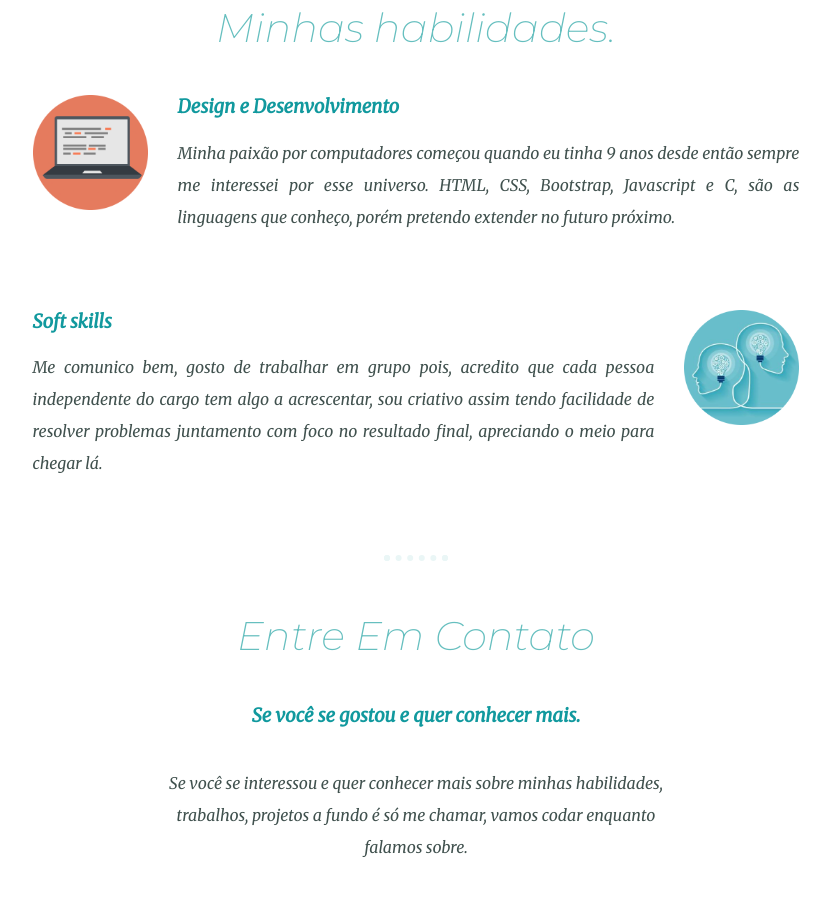
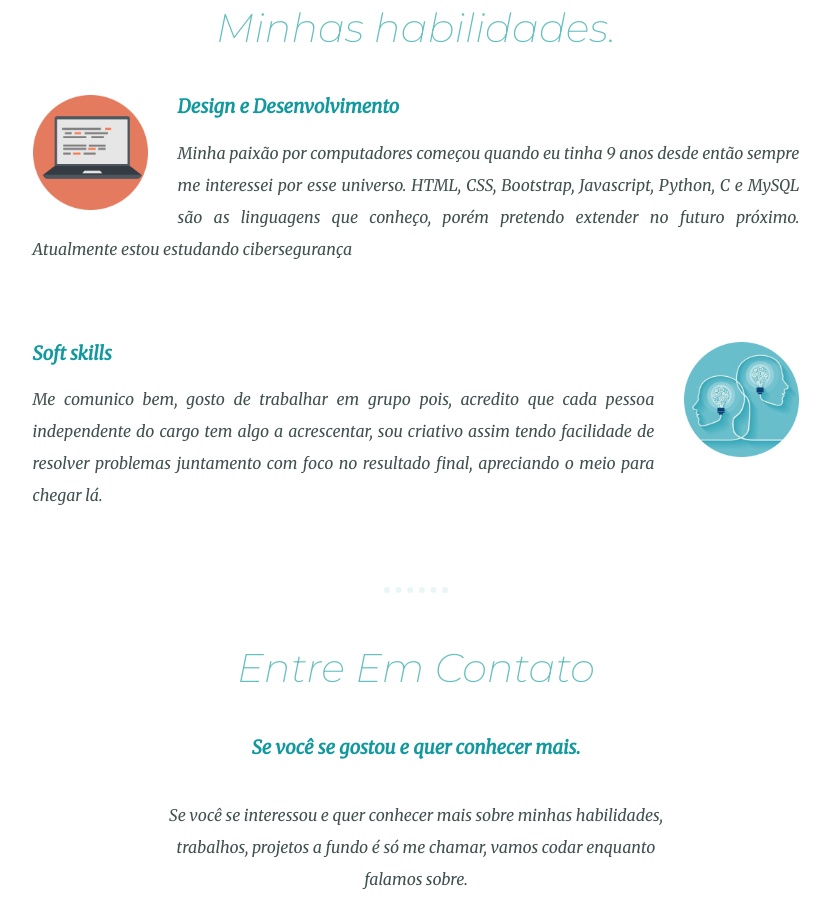
Before and after one commit to iW3ll/Site, a plain HTML site: page index.html in a window 1280 px wide. Shown: the part 1308-2218 px from the top of the page, without its empty margins (224-1054 px from the left). Drawn offline with Linux system fonts and the light colour scheme.

Commit message:
Update index.html

```diff
--- a/index.html
+++ b/index.html
@@ -32,7 +32,7 @@
         <div class="skill-row">
           <img class="computer-img" src="images/computer-modified.png" alt="computer-img">
           <h3>Design e Desenvolvimento</h3>
-          <p>Minha paixão por computadores começou quando eu tinha 9 anos desde então sempre me interessei por esse universo. HTML, CSS, Bootstrap, Javascript e C, são as linguagens que conheço, porém pretendo extender no futuro próximo.</p>
+          <p>Minha paixão por computadores começou quando eu tinha 9 anos desde então sempre me interessei por esse universo. HTML, CSS, Bootstrap, Javascript, Python, C e MySQL são as linguagens que conheço, porém pretendo extender no futuro próximo. Atualmente estou estudando cibersegurança</p>
         </div>
         <div class="skill-row2">
           <img class="chill-img" src="images/soft-skills-modified.png" alt="softskills-img">
```
